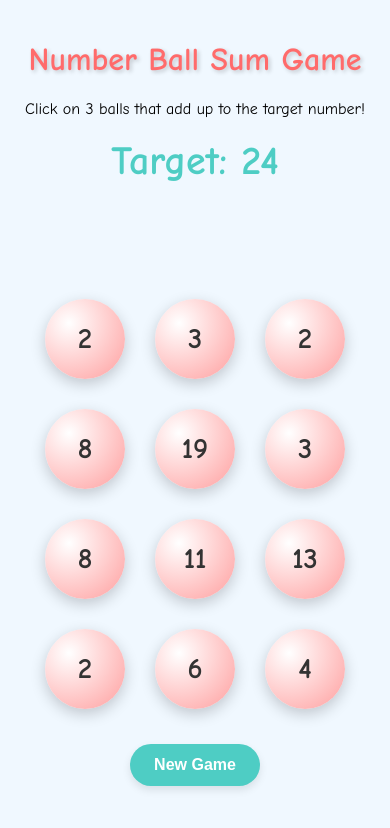
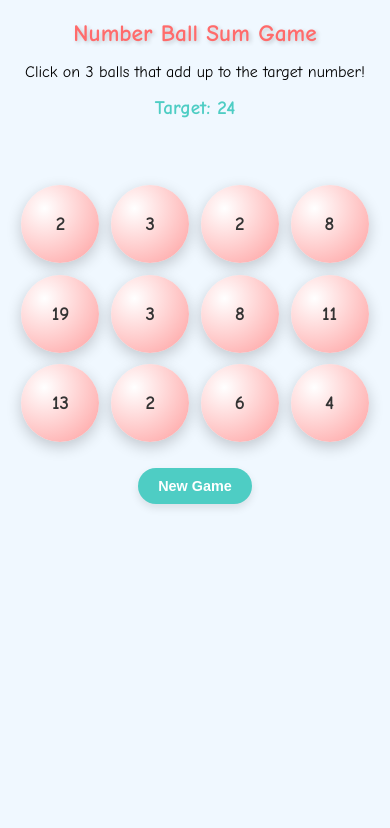
Before and after one commit to min2bro/html5_games, a plain HTML site: page game1.html in a window 390 px wide. Drawn offline with Linux system fonts and the light colour scheme.

Commit message:
responsive code for game1

```diff
--- a/game1.html
+++ b/game1.html
@@ -1,6 +1,8 @@
 <!DOCTYPE html>
-<html>
+<html lang="en">
 <head>
+  <meta charset="UTF-8" />
+  <meta name="viewport" content="width=device-width, initial-scale=1.0" />
   <title>Number Ball Sum Game</title>
   <style>
     body {
@@ -8,50 +10,61 @@
       text-align: center;
       background-color: #f0f8ff;
       margin: 0;
-            padding: 20px;
+      padding: 10px;
     }
 
     h1 {
       color: #ff6b6b;
-            text-shadow: 2px 2px 4px rgba(0,0,0,0.2);
+      text-shadow: 2px 2px 4px rgba(0, 0, 0, 0.2);
+      font-size: 6vw;
+      margin: 10px 0;
     }
 
     .target {
-            font-size: 2.5em;
-            margin: 20px;
+      font-size: 5vw;
+      margin: 10px 0;
       color: #4ecdc4;
       font-weight: bold;
+    }
+
+    .message {
+      font-size: 4.5vw;
+      margin: 10px 0;
+      min-height: 40px;
+      color: #ff6b6b;
     }
 
     .game-area {
       display: flex;
       flex-wrap: wrap;
       justify-content: center;
-            max-width: 800px;
-            margin: 0 auto;
+      max-width: 100%;
+      margin: auto;
     }
 
     .ball {
-            width: 80px;
-            height: 80px;
+      width: 20vw;
+      height: 20vw;
+      max-width: 80px;
+      max-height: 80px;
       border-radius: 50%;
       background: radial-gradient(circle at 30% 30%, #fff, #ff9e9e);
       display: flex;
       align-items: center;
       justify-content: center;
-            margin: 15px;
-            font-size: 1.8em;
+      margin: 2vw;
+      font-size: 1.5em;
       font-weight: bold;
       color: #333;
       cursor: pointer;
-            box-shadow: 0 5px 15px rgba(0,0,0,0.2);
+      box-shadow: 0 5px 15px rgba(0, 0, 0, 0.2);
       transition: transform 0.2s, box-shadow 0.2s;
       user-select: none;
     }
 
     .ball:hover {
       transform: scale(1.1);
-            box-shadow: 0 8px 20px rgba(0,0,0,0.3);
+      box-shadow: 0 8px 20px rgba(0, 0, 0, 0.3);
     }
 
     .ball.selected {
@@ -59,11 +72,25 @@
       transform: scale(1.1);
     }
 
-        .message {
-            font-size: 2em;
-            margin: 20px;
-            min-height: 60px;
-            color: #ff6b6b;
+    button {
+      background-color: #4ecdc4;
+      border: none;
+      color: white;
+      padding: 12px 24px;
+      font-size: 1rem;
+      margin: 20px auto;
+      cursor: pointer;
+      border-radius: 25px;
+      font-weight: bold;
+      box-shadow: 0 4px 8px rgba(0, 0, 0, 0.1);
+      transition: all 0.3s;
+      display: block;
+    }
+
+    button:hover {
+      background-color: #ff6b6b;
+      transform: translateY(-2px);
+      box-shadow: 0 6px 12px rgba(0, 0, 0, 0.15);
     }
 
     .celebration {
@@ -85,27 +112,21 @@
       opacity: 0;
     }
 
-        button {
-            background-color: #4ecdc4;
-            border: none;
-            color: white;
-            padding: 12px 24px;
-            text-align: center;
-            text-decoration: none;
-            display: inline-block;
-            font-size: 16px;
-            margin: 20px 2px;
-            cursor: pointer;
-            border-radius: 25px;
-            font-weight: bold;
-            box-shadow: 0 4px 8px rgba(0,0,0,0.1);
-            transition: all 0.3s;
+    /* Media query for smaller devices */
+    @media (max-width: 480px) {
+      .ball {
+        font-size: 1.2rem;
+        margin: 1.5vw;
       }
 
-        button:hover {
-            background-color: #ff6b6b;
-            transform: translateY(-2px);
-            box-shadow: 0 6px 12px rgba(0,0,0,0.15);
+      button {
+        font-size: 0.9rem;
+        padding: 10px 20px;
+      }
+
+      .target, .message {
+        font-size: 1.2rem;
+      }
     }
   </style>
 </head>
@@ -123,67 +144,54 @@
   <div class="celebration" id="celebration"></div>
 
   <script>
-        // Game variables
     let selectedBalls = [];
     let targetSum = 0;
     const ballsCount = 12;
     const ballsToSelect = 3;
 
-        // DOM elements
-        const gameArea = document.getElementById('gameArea');
-        const targetNumberEl = document.getElementById('targetNumber');
-        const messageEl = document.getElementById('message');
-        const newGameBtn = document.getElementById('newGameBtn');
-        const celebrationEl = document.getElementById('celebration');
+    const gameArea = document.getElementById("gameArea");
+    const targetNumberEl = document.getElementById("targetNumber");
+    const messageEl = document.getElementById("message");
+    const newGameBtn = document.getElementById("newGameBtn");
+    const celebrationEl = document.getElementById("celebration");
 
-        // Initialize the game
     function initGame() {
-            // Clear previous game
-            gameArea.innerHTML = '';
+      gameArea.innerHTML = "";
       selectedBalls = [];
-            messageEl.textContent = '';
+      messageEl.textContent = "";
 
-            // Generate random target sum between 15 and 40
       targetSum = Math.floor(Math.random() * 26) + 15;
       targetNumberEl.textContent = targetSum;
 
-            // Generate balls with random numbers
       const ballNumbers = generateBallNumbers();
 
-            // Create ball elements
       ballNumbers.forEach((num, index) => {
-                const ball = document.createElement('div');
-                ball.className = 'ball';
+        const ball = document.createElement("div");
+        ball.className = "ball";
         ball.textContent = num;
         ball.dataset.value = num;
         ball.dataset.index = index;
-                ball.addEventListener('click', handleBallClick);
+        ball.addEventListener("click", handleBallClick);
         gameArea.appendChild(ball);
       });
     }
 
-        // Generate numbers for balls ensuring there's at least one valid combination
     function generateBallNumbers() {
       const numbers = [];
 
-            // First generate 3 numbers that sum to our target
       let num1 = Math.floor(Math.random() * (targetSum - 2)) + 1;
       let num2 = Math.floor(Math.random() * (targetSum - num1 - 1)) + 1;
       let num3 = targetSum - num1 - num2;
 
-            // Add our solution numbers
       numbers.push(num1, num2, num3);
 
-            // Fill the rest with random numbers (1-20)
       while (numbers.length < ballsCount) {
         numbers.push(Math.floor(Math.random() * 20) + 1);
       }
 
-            // Shuffle the array
       return shuffleArray(numbers);
     }
 
-        // Fisher-Yates shuffle algorithm
     function shuffleArray(array) {
       for (let i = array.length - 1; i > 0; i--) {
         const j = Math.floor(Math.random() * (i + 1));
@@ -192,95 +200,86 @@
       return array;
     }
 
-        // Handle ball clicks
     function handleBallClick(event) {
       const ball = event.target;
       const value = parseInt(ball.dataset.value);
       const index = ball.dataset.index;
 
-            // If ball is already selected, deselect it
-            if (ball.classList.contains('selected')) {
-                ball.classList.remove('selected');
-                selectedBalls = selectedBalls.filter(b => b.index !== index);
-                messageEl.textContent = '';
+      if (ball.classList.contains("selected")) {
+        ball.classList.remove("selected");
+        selectedBalls = selectedBalls.filter((b) => b.index !== index);
+        messageEl.textContent = "";
         return;
       }
 
-            // If we already have 3 selected, do nothing
       if (selectedBalls.length >= ballsToSelect) {
         messageEl.textContent = `You can only select ${ballsToSelect} balls!`;
         return;
       }
 
-            // Select the ball
-            ball.classList.add('selected');
+      ball.classList.add("selected");
       selectedBalls.push({ value, index, element: ball });
 
-            // If we have 3 selected, check the sum
       if (selectedBalls.length === ballsToSelect) {
         checkSum();
       }
     }
 
-        // Check if selected balls sum to target
     function checkSum() {
       const sum = selectedBalls.reduce((total, ball) => total + ball.value, 0);
 
       if (sum === targetSum) {
-                messageEl.textContent = 'Correct! Well done!';
-                messageEl.style.color = '#4ecdc4';
+        messageEl.textContent = "Correct! Well done!";
+        messageEl.style.color = "#4ecdc4";
         celebrate();
-                setTimeout(initGame, 3000); // Start new game after celebration
+        setTimeout(initGame, 3000);
       } else {
         messageEl.textContent = `Sum is ${sum}. Try again!`;
-                messageEl.style.color = '#ff6b6b';
-
-                // Deselect all balls after a short delay
+        messageEl.style.color = "#ff6b6b";
         setTimeout(() => {
-                    selectedBalls.forEach(ball => {
-                        ball.element.classList.remove('selected');
+          selectedBalls.forEach((ball) => {
+            ball.element.classList.remove("selected");
           });
           selectedBalls = [];
         }, 1000);
       }
     }
 
-        // Celebration animation
     function celebrate() {
-            celebrationEl.style.display = 'block';
-            celebrationEl.innerHTML = '';
+      celebrationEl.style.display = "block";
+      celebrationEl.innerHTML = "";
 
-            // Create confetti
       for (let i = 0; i < 100; i++) {
-                const confetti = document.createElement('div');
-                confetti.className = 'confetti';
-                confetti.style.left = Math.random() * 100 + 'vw';
+        const confetti = document.createElement("div");
+        confetti.className = "confetti";
+        confetti.style.left = Math.random() * 100 + "vw";
         confetti.style.backgroundColor = `hsl(${Math.random() * 360}, 100%, 50%)`;
-                confetti.style.width = Math.random() * 10 + 5 + 'px';
-                confetti.style.height = Math.random() * 10 + 5 + 'px';
+        confetti.style.width = Math.random() * 10 + 5 + "px";
+        confetti.style.height = Math.random() * 10 + 5 + "px";
 
-                // Animation
-                const animation = confetti.animate([
-                    { transform: 'translateY(0) rotate(0deg)', opacity: 1 },
-                    { transform: `translateY(${window.innerHeight}px) rotate(${Math.random() * 360}deg)`, opacity: 0 }
-                ], {
+        confetti.animate(
+          [
+            { transform: "translateY(0) rotate(0deg)", opacity: 1 },
+            {
+              transform: `translateY(${window.innerHeight}px) rotate(${Math.random() * 360}deg)`,
+              opacity: 0,
+            },
+          ],
+          {
             duration: Math.random() * 3000 + 2000,
-                    easing: 'cubic-bezier(0.1, 0.8, 0.9, 1)'
-                });
+            easing: "cubic-bezier(0.1, 0.8, 0.9, 1)",
+          }
+        );
 
         celebrationEl.appendChild(confetti);
       }
 
-            // Hide celebration after animation
       setTimeout(() => {
-                celebrationEl.style.display = 'none';
+        celebrationEl.style.display = "none";
       }, 3000);
     }
 
-        // New game button
-        newGameBtn.addEventListener('click', initGame);
-
-        // Start the game
+    newGameBtn.addEventListener("click", initGame);
     initGame();
   </script>
 </body>
```
Lines whose indentation alone changed are shown as unchanged.
